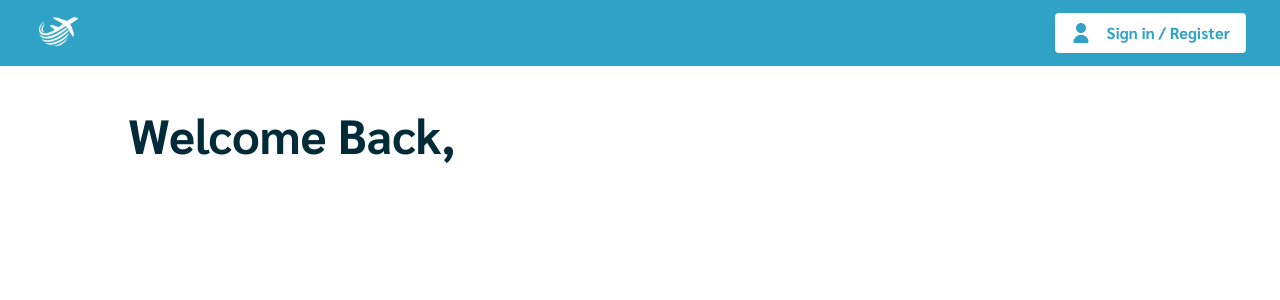
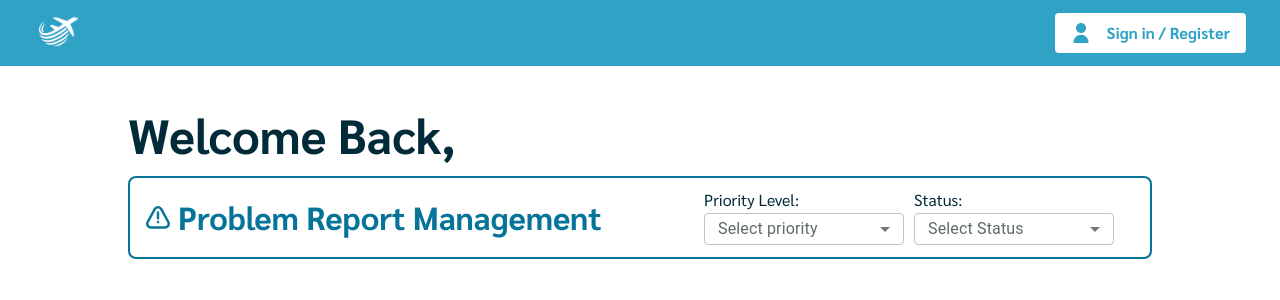
Before and after one commit to Mysterioucz/Se-Project, a Next.js app: page /dashboard in a window 1280 px wide. Shown: the top 300 px of the page. Built offline with nearby package versions, Linux system fonts and the light colour scheme; no server answers; what @mui/material-nextjs would draw is missing.

Commit message:
feat/add-report-management-components

```diff
--- /dev/null
+++ b/src/app/(admin)/dashboard/_components/ReportManagement.tsx
@@ -0,0 +1,78 @@
+import SelectComponent from "@/src/components/select";
+import { MenuItem } from "@mui/material";
+import { SelectChangeEvent } from "@mui/material/Select";
+import Image from "next/image";
+import { useState } from "react";
+
+export default function ReportManagement() {
+    const [priority, setPriority] = useState("");
+    const [status, setStatus] = useState("");
+
+    const handleChange = (event: any) => {
+        const value = event.target.value as string;
+        setPriority(value);
+    };
+
+    const setStatusChange = (event: any) => {
+        const value = event.target.value as string;
+        setStatus(value);
+    }
+
+    return (
+        <div className="flex flex-col items-start self-stretch rounded-[0.5rem] border-[0.125rem] border-[var(--color-primary-600)] bg-white">
+            <div className="flex items-center self-stretch px-[1rem] py-[0.75rem] gap-[0.5rem]">
+                <Image
+                    src="/fi-br-warning.svg"
+                    alt="Logo"
+                    width={24}
+                    height={24}
+                />
+
+                <div className="!text-[var(--color-primary-600)] font-sarabun text-[2rem] font-bold leading-[1.2] not-italic">
+                    Problem Report Management
+                </div>
+
+                <div className="flex justify-end items-center px-[1.25rem] py-0 gap-[0.625rem] flex-[1_0_0]">
+                    <div className="flex flex-col items-start gap-1">
+                        <div className="text-[var(--color-primary-900)] font-sarabun text-[1rem] font-normal leading-[1.2] not-italic">
+                            Priority Level:
+                        </div>
+                        <SelectComponent
+                            labelId="priority-select-label"
+                            id="priority-select"
+                            value={priority}
+                            onChange={handleChange}
+                            placeholder="Select priority"
+                            width="w-[12.5rem]"
+                            height="h-[2rem]"
+                        >
+                            <MenuItem value="Normal">Normal</MenuItem>
+                            <MenuItem value="High">High</MenuItem>
+                            <MenuItem value="All Priority">All Priority</MenuItem>
+                        </SelectComponent>
+                    </div>
+                    <div className="flex flex-col items-start gap-1">
+                        <div className="text-[var(--color-primary-900)] font-sarabun text-[1rem] font-normal leading-[1.2] not-italic">
+                            Status:
+                        </div>
+                        <SelectComponent
+                            labelId="status-select-label"
+                            id="status-select"
+                            value={status}
+                            onChange={setStatusChange}
+                            placeholder="Select Status"
+                            width="w-[12.5rem]"
+                            height="h-[2rem]"
+                        >
+                            <MenuItem value="All Status">All Status</MenuItem>
+                            <MenuItem value="Opened">Opened</MenuItem>
+                            <MenuItem value="In Progress">In Progress</MenuItem>
+                            <MenuItem value="Cancelled">Cancelled</MenuItem>
+                            <MenuItem value="Resolved">Resolved</MenuItem>
+                        </SelectComponent>
+                    </div>
+                </div>
+            </div>
+        </div>
+    );
+}
--- a/src/app/(admin)/dashboard/page.tsx
+++ b/src/app/(admin)/dashboard/page.tsx
@@ -1,6 +1,7 @@
 "use client";
 import { useSession } from "next-auth/react";
 import AdminNavBar from "./_components/AdminNavBar";
+import ReportManagement from "./_components/ReportManagement";
 
 export default function Page() {
     const { data: session, status } = useSession();
@@ -12,6 +13,7 @@ export default function Page() {
                 <div className="text-primary-900 font-sarabun text-[48px] font-bold leading-[120%] not-italic">
                     Welcome Back, {displayName}
                 </div>
+                <ReportManagement />
             </div>
         </div>
     );
```
Also changed, not shown: public/fi-br-warning.svg (added).
